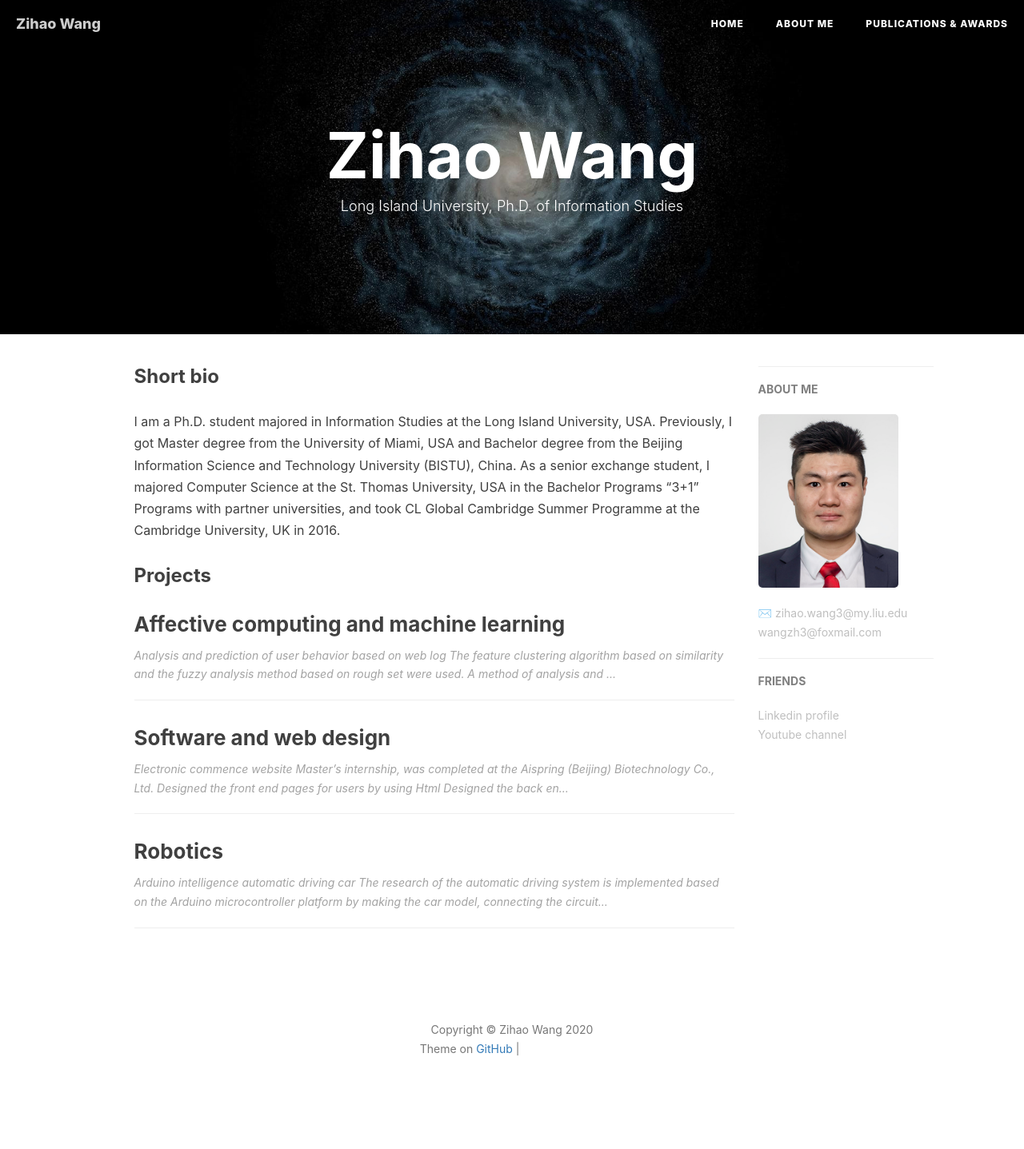
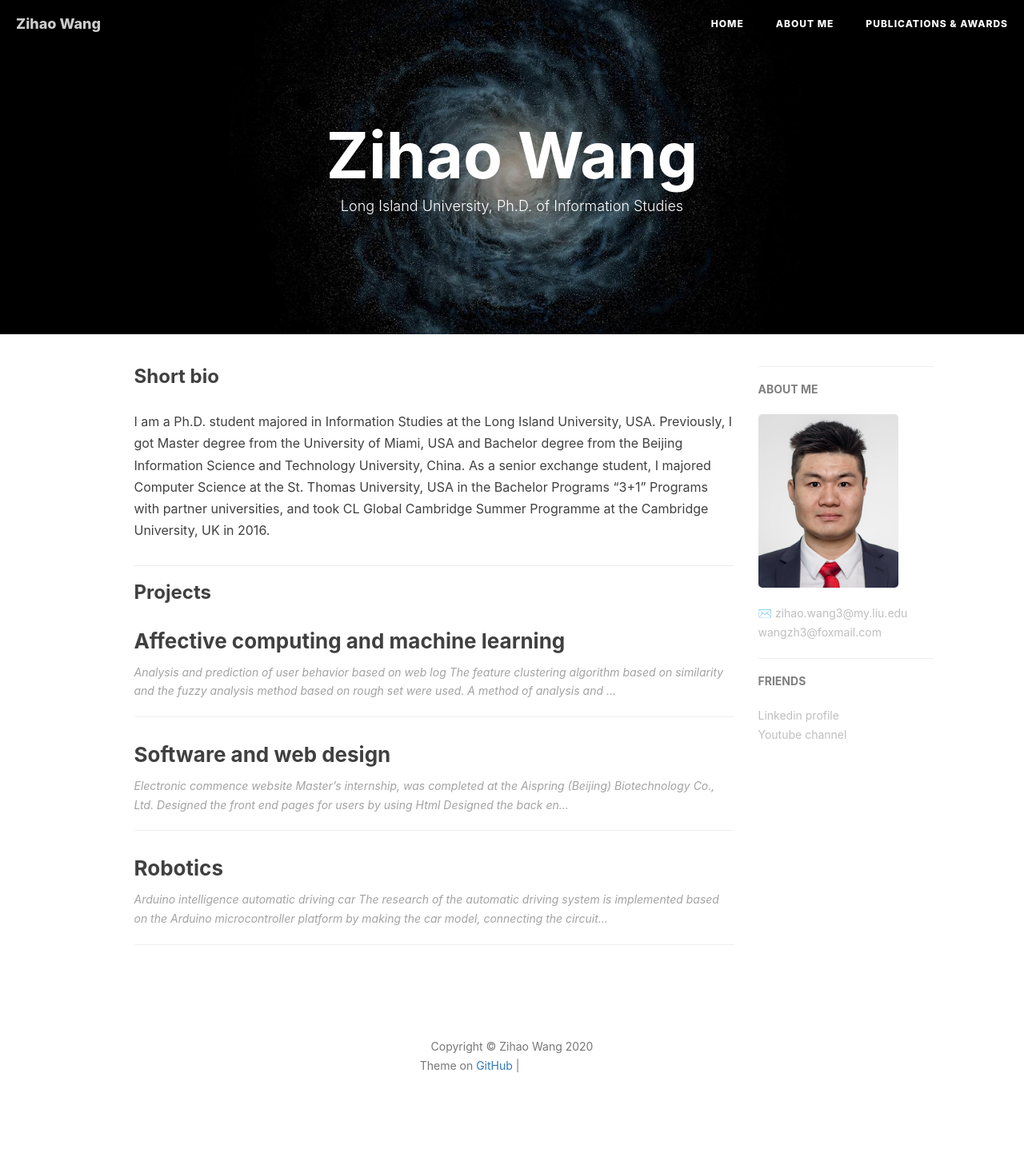
Before and after one commit to wangzh3/wangzh3.github.io, a Jekyll site: the page built from index.html, in a window 1280 px wide. Shown: the whole page at 80% size. Built offline with Jekyll 4.4.1, drawn with Linux system fonts in a browser that asks for light colours; nearby versions of some CDN libraries; the list of posts is cut into pages by our own code; comment, search, counter and statistics services are not loaded; before the commit the page ends 1416 px from its top, so only the background shows below that; grey boxes are pictures that could not be loaded.

Commit message:
Update index.html

```diff
--- a/index.html
+++ b/index.html
@@ -4,10 +4,10 @@ description: "Long Island University, Ph.D. of Information Studies"
 ---
 <h3><strong>Short bio</strong></h3>
     <p>I am a Ph.D. student majored in Information Studies at the Long Island University, USA. Previously,
-    I got Master degree from the University of Miami, USA and Bachelor degree from the Beijing Information Science and Technology University (BISTU), China.
+    I got Master degree from the University of Miami, USA and Bachelor degree from the Beijing Information Science and Technology University, China.
     As a senior exchange student, I majored Computer Science at the St. Thomas University, USA in the Bachelor Programs “3+1” Programs with partner universities,
     and took CL Global Cambridge Summer Programme at the Cambridge University, UK in 2016. </p>
-    <p></p>
+    <hr></hr>
 <h3><strong>Projects</strong></h3>
 {% for post in paginator.posts %}
 <div class="post-preview">
```
